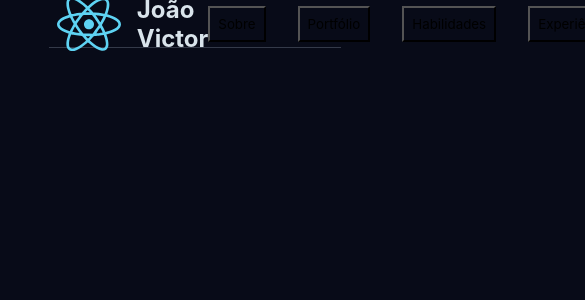
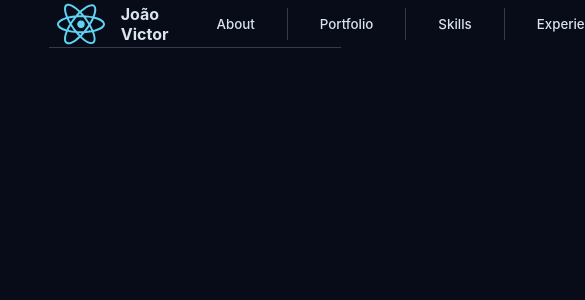
Before and after one commit to JvFern4ndes/MyPersonalWebsite, a React app in the folder fe/: page / in a window 390 px wide. Shown: the top 300 px of the page, 585 px wide, since content can reach past the window. Built offline with nearby package versions, Linux system fonts and the light colour scheme; the HTML template or start-up script is replaced by a standard one.

Commit message:
feat: finish header styles

```diff
--- a/fe/src/assets/styles/global.jsx
+++ b/fe/src/assets/styles/global.jsx
@@ -11,7 +11,7 @@ export default createGlobalStyle`
   body {
     background: ${({ theme }) => theme.backgroundColor};
     font-size: 16px;
-    color: #d9e4eb;
+    color: ${({ theme }) => theme.color};
     width: 100%;
   }
 
--- a/fe/src/assets/styles/themes/default.jsx
+++ b/fe/src/assets/styles/themes/default.jsx
@@ -1,3 +1,4 @@
 export default {
   backgroundColor: '#080b18',
+  color: '#d9e4eb',
 };
--- a/fe/src/components/Header/index.jsx
+++ b/fe/src/components/Header/index.jsx
@@ -1,6 +1,7 @@
 import { useState, useEffect } from 'react';
 
 import {
+  ButtonText,
   Container, LeftSide, RightSide, RightSideContent,
 } from './styles';
 
@@ -23,16 +24,29 @@ export default function Header() {
       className={`header ${isMobile ? 'header--mobile' : ''}`}
       isMobile={isMobile}
     >
-      <LeftSide>
-        <img src={ReactIcon} alt="React Icon" style={{ width: '64px', height: '64px' }} />
+      <LeftSide
+        className={`header ${isMobile ? 'header--mobile' : ''}`}
+        isMobile={isMobile}
+      >
+        <img src={ReactIcon} alt="React Icon" />
         João Victor
       </LeftSide>
       <RightSide>
-        <RightSideContent>Sobre</RightSideContent>
-        <RightSideContent>Portfólio</RightSideContent>
-        <RightSideContent>Habilidades</RightSideContent>
-        <RightSideContent>Experiência</RightSideContent>
-        <RightSideContent>Contato</RightSideContent>
+        <RightSideContent>
+          <ButtonText>About</ButtonText>
+        </RightSideContent>
+        <RightSideContent>
+          <ButtonText>Portfolio</ButtonText>
+        </RightSideContent>
+        <RightSideContent>
+          <ButtonText>Skills</ButtonText>
+        </RightSideContent>
+        <RightSideContent>
+          <ButtonText>Experience</ButtonText>
+        </RightSideContent>
+        <RightSideContent>
+          <ButtonText>Contact</ButtonText>
+        </RightSideContent>
       </RightSide>
     </Container>
   );
--- a/fe/src/components/Header/styles.jsx
+++ b/fe/src/components/Header/styles.jsx
@@ -11,6 +11,7 @@ export const Container = styled.header`
     @media (max-width: 768px) {
       height: 6em;
       font-size: 8px;
+      gap: 16px;
     }
   `}
 `;
@@ -21,15 +22,63 @@ export const LeftSide = styled.div`
   display: flex;
   align-items: center;
   gap: 16px;
+  transition: transform 0.3s ease-in-out;
+  cursor: pointer;
+
+  img {
+    width: 64px;
+    height: 64px;
+  }
+
+  :hover {
+    transform: scale(1.2);
+  }
+
+  ${(props) => props.isMobile && `
+    @media (max-width: 768px) {
+      font-size: 16px;
+
+      img {
+        width: 48px;
+        height: 48px;
+      }
+    }
+  `}
 `;
 
 export const RightSide = styled.div`
-  font-weight: bold;
   display: flex;
   align-items: center;
-  gap: 32px;
 `;
-export const RightSideContent = styled.button`
+
+export const RightSideContent = styled.div`
+  :not(:last-child) {
+    border-right: 1px solid #343a49;
+  }
+
+
+`;
+
+export const ButtonText = styled.button`
   background: transparent;
-  padding: 8px;
+  color: ${({ theme }) => theme.color};
+  font-weight: 500;
+  border: none;
+  margin: 8px 32px;
+  transition: color 0.3s ease-in-out;
+  transition: transform 0.3s ease-in-out;
+
+  :hover {
+    color: #5ed3f3;
+    transform: scale(1.2);
+  }
+
+  // Falta passar essa prop para o index;
+  ${(props) => props.isMobile && `
+    @media (max-width: 768px) {
+      font-size: 12px;
+      margin: 8px;
+      font-weight: 400;
+    }
+  `}
 `;
```
